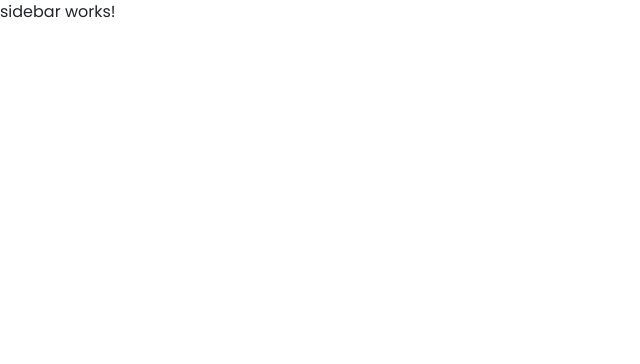
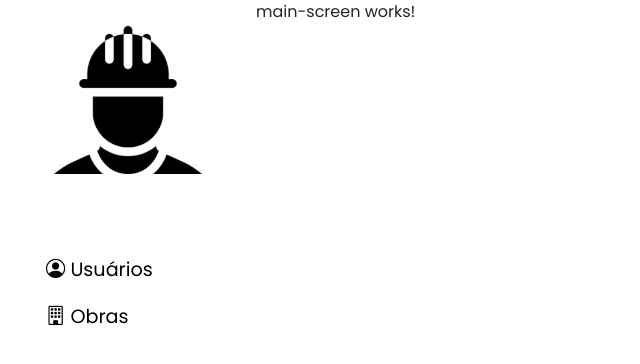
Before and after one commit to dsilveira641/Desenv-Web-Front, an Angular app: page /home in a window 1280 px wide. Shown: the top 364 px of the page, without its empty margins (0-640 px from the left). Built offline with nearby package versions, Linux system fonts and the light colour scheme; a web font is replaced by a local one.

Commit message:
Update package-lock.json, package.json, and 10 more files...

```diff
--- a/package.json
+++ b/package.json
@@ -19,6 +19,7 @@
     "@angular/platform-browser-dynamic": "^16.2.0",
     "@angular/router": "^16.2.0",
     "bootstrap": "^5.3.2",
+    "bootstrap-icons": "^1.11.1",
     "rxjs": "~7.8.0",
     "tslib": "^2.3.0",
     "zone.js": "~0.13.0"
--- a/src/app/app.module.ts
+++ b/src/app/app.module.ts
@@ -10,6 +10,7 @@ import { RedefinePasswordComponent } from './pages/login/redefine-password/redef
 import { DeleteComponent } from './modals/delete/delete.component';
 import { SaveComponent } from './modals/save/save.component';
 import { SidebarComponent } from './components/sidebar/sidebar.component';
+import { MainScreenComponent } from './components/main-screen/main-screen.component';
 
 @NgModule({
   declarations: [
@@ -20,7 +21,8 @@ import { SidebarComponent } from './components/sidebar/sidebar.component';
     RedefinePasswordComponent,
     DeleteComponent,
     SaveComponent,
-    SidebarComponent
+    SidebarComponent,
+    MainScreenComponent
   ],
   imports: [
     BrowserModule,
--- /dev/null
+++ b/src/app/components/main-screen/main-screen.component.html
@@ -0,0 +1 @@
+<p>main-screen works!</p>
--- a/src/app/components/sidebar/sidebar.component.html
+++ b/src/app/components/sidebar/sidebar.component.html
@@ -1 +1,15 @@
-<p>sidebar works!</p>
+<div class="content">
+    <div class="logo">
+        <img src="/assets/logo-icon.svg" alt="Logo">
+    </div>
+    <div class="pages">
+        <span href="usuarios">
+            <i class="bi bi-person-circle"></i>
+            Usuários
+        </span>
+        <span>
+            <i class="bi bi-building"></i>
+            Obras
+        </span>
+    </div>
+</div>
--- a/src/app/components/sidebar/sidebar.component.scss
+++ b/src/app/components/sidebar/sidebar.component.scss
@@ -0,0 +1,33 @@
+.content {
+    width: 100%;
+    height: 100%;
+    align-items: center;
+    display: flex;
+    flex-direction: column;
+    justify-content: center;
+    padding: 10%;
+    justify-content: space-between;
+
+    .logo {
+        margin-bottom: 40%;
+    }
+
+    .pages {
+        display: flex;
+        flex-direction: column;
+        width: 100%;
+        justify-content: flex-start;
+        padding-inline-start: 10%;
+
+        span {
+            margin-bottom: 10%;
+            color: black;
+            font-size: larger;
+
+            &:hover {
+                cursor: pointer;
+            }
+        }
+    }
+
+}
--- a/src/app/pages/home/home.component.html
+++ b/src/app/pages/home/home.component.html
@@ -1 +1,4 @@
-<app-sidebar></app-sidebar>
+<div class="content">
+    <app-sidebar></app-sidebar>
+    <app-main-screen></app-main-screen>
+</div>
--- a/src/app/pages/home/home.component.scss
+++ b/src/app/pages/home/home.component.scss
@@ -0,0 +1,13 @@
+.content {
+    display: flex;
+    flex-direction: row;
+    height: 100%;
+
+    app-sidebar {
+        width: 20%;
+    }
+
+    app-main-screen {
+        width: 80%;
+    }
+}
--- a/src/index.html
+++ b/src/index.html
@@ -11,6 +11,7 @@
   <link href="https://fonts.googleapis.com/css2?family=Podkova:wght@400;500;600;700;800&display=swap" rel="stylesheet">
   <link href="https://fonts.googleapis.com/css2?family=Poppins:ital,wght@0,100;0,200;0,300;0,400;0,500;0,600;0,700;0,800;0,900;1,100;1,200;1,300;1,400;1,500;1,600;1,700;1,800;1,900&display=swap" rel="stylesheet">
   <link href="https://cdn.jsdelivr.net/npm/bootstrap@5.3.2/dist/css/bootstrap.min.css" rel="stylesheet" integrity="sha384-T3c6CoIi6uLrA9TneNEoa7RxnatzjcDSCmG1MXxSR1GAsXEV/Dwwykc2MPK8M2HN" crossorigin="anonymous">
+  <link rel="stylesheet" href="https://cdn.jsdelivr.net/npm/bootstrap-icons@1.11.1/font/bootstrap-icons.css">
 </head>
 <body>
   <app-root></app-root>
```
Also changed, not shown: src/app/components/main-screen/main-screen.component.ts (added, +10 -0 lines), src/app/components/main-screen/main-screen.component.scss (added), 2 other files (tests, documents, lock files or other folders).
